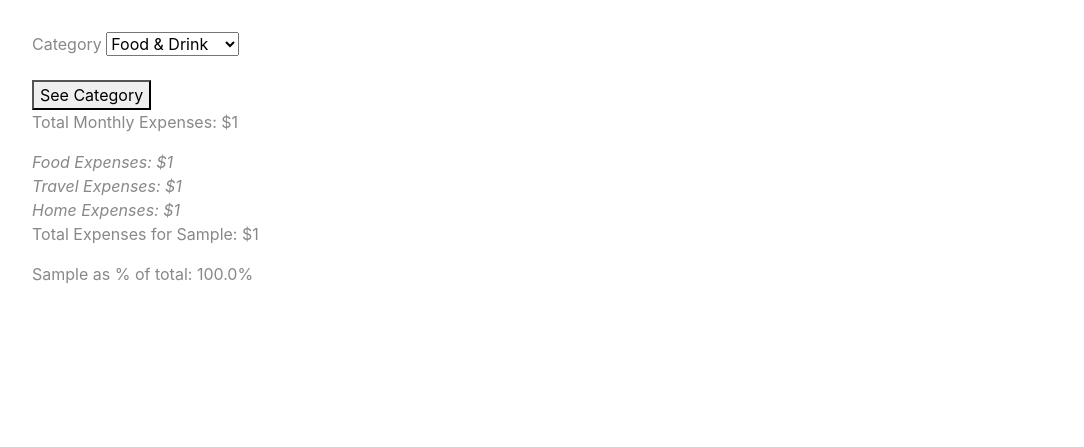
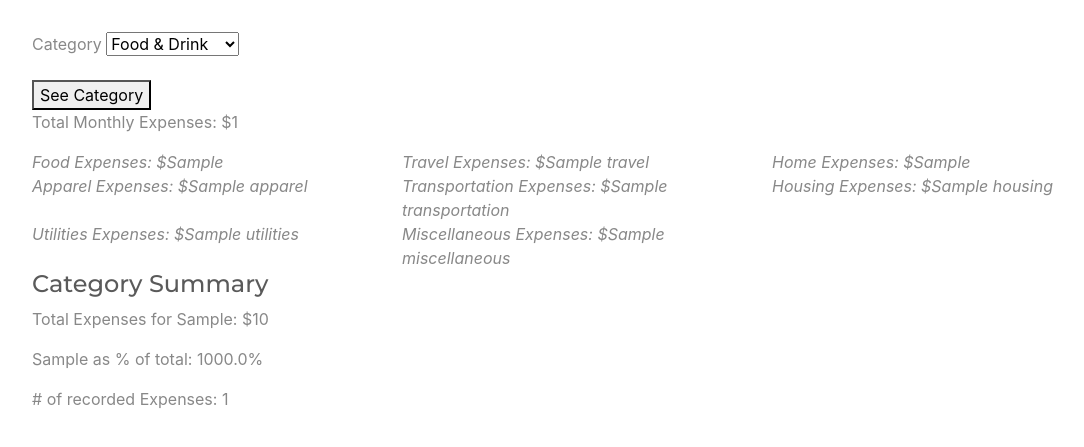
Before and after one commit to davisrao/personal-expense-recorder, a Flask app: template templates/expense_summary.html in a window 1280 px wide. Shown: the part 56-503 px from the top of the page, without its empty margins (68-1152 px from the left). Run offline with Flask 2, Linux system fonts and the light colour scheme; tables that the repository leaves empty hold one stand-in row (values such as "Sample post"); the template is opened without the code that fills it: values that come from a table or form of the project are taken from there, most other values are stand-ins (such as "Sample title", 1, 10 or a date in 2020).

Commit message:
added helper functions to sum expenses for category totals AND to calculate selected category statistics. Also re-worked the queries and data passing so that the category expenses are consolidated and sent to tempalte as a dictionary

```diff
--- a/app.py
+++ b/app.py
@@ -4,6 +4,8 @@ from flask_debugtoolbar import DebugToolbarExtension
 
 from models import connect_db, db, User, Expense
 from forms import CategorySelectionForm, RegisterForm, LoginForm, CSRFOnlyForm, ExpenseForm
+
+from helpers import sum_expenses, calculate_stats_for_category
 
 from sqlalchemy import extract
 
@@ -158,22 +160,16 @@ def expense_summary(username):
         form=CategorySelectionForm()
         todays_month=datetime.now().month
         # get list of all the expenses for a given user
-        expenses_query_data = Expense.query.filter((Expense.owner == username),(extract('month',Expense.time_added) == todays_month)).all()
+        expenses_query_data = db.session.query(Expense.category, db.func.sum(Expense.amount)).filter((extract('month',Expense.time_added) == todays_month)).group_by(Expense.category).all()
 
-        breakpoint()
-        # make expenses a dictionary of each type rather than a sum of the totals in an array.
-        # then we can still handle this the same way but do it by reducing a dictionary rather than a list
-        # here is a stack overflow on how to reduce a dictionary
-        # to get first expense, it would be expenses[0].category:expenses[0].amount
+        # make expenses a dictionary which can be passed to a template
+        expenses = dict(expenses_query_data)
 
-        # boil them down to just their amounts
-        expenses = [e.amount for e in expenses_query_data]
-        # get total
-
-        if expenses == []:
+        if expenses == {}:
             total_expenses = 0
         else:
-            total_expenses = functools.reduce(lambda a, b: a+b, expenses)
+            total_expenses = sum_expenses(expenses)
+
 
         # get the selected category
         selected_category = request.args.get('category')
@@ -182,6 +178,7 @@ def expense_summary(username):
         category_expense_query_data = Expense.query.filter((Expense.owner == username),(Expense.category == selected_category),(extract('month',Expense.time_added) == todays_month)).all()
         category_expenses = [e.amount for e in category_expense_query_data]
 
+        category_stats= calculate_stats_for_category(category_expenses)
         # if that list is empty, set total to 0. Otherwise, get the sum
         if category_expenses == []:
             total_category_expenses=0
@@ -190,7 +187,8 @@ def expense_summary(username):
 
         return render_template("expense_summary.html",
                                 total_expenses=total_expenses,
+                                expenses=expenses,
                                 logout_form=logout_form,
                                 form=form,
                                 selected_category=selected_category,
-                                total_category_expenses=total_category_expenses)
+                                category_stats=category_stats)
--- a/templates/expense_summary.html
+++ b/templates/expense_summary.html
@@ -26,43 +26,64 @@
         ${{total_expenses}}
     </p>
 </div>
+
 <i class="row">
     <i class="col-4">
         Food Expenses:
-        ${{total_expenses}}
+        ${{expenses['Food & Drink']}}
     </i>
-</i>
-<i class="row">
     <i class="col-4">
         Travel Expenses:
-        ${{total_expenses}}
+        ${{expenses['Travel']}}
     </i>
-</i>
-<i class="row">
     <i class="col-4">
         Home Expenses:
-        ${{total_expenses}}
+        ${{expenses['Home Goods']}}
+    </i>
+    <i class="col-4">
+        Apparel Expenses:
+        ${{expenses['Apparel']}}
+    </i>
+    <i class="col-4">
+        Transportation Expenses:
+        ${{expenses['Transportation']}}
+    </i>
+    <i class="col-4">
+        Housing Expenses:
+        ${{expenses['Housing']}}
+    </i>
+    <i class="col-4">
+        Utilities Expenses:
+        ${{expenses['Utilities']}}
+    </i>
+    <i class="col-4">
+        Miscellaneous Expenses:
+        ${{expenses['Miscellaneous']}}
     </i>
 </i>
 
+
 {% if selected_category != None %}
-<div>
-    <p class="">
+<div class="row">
+    <h4 class="col-12">Category Summary</h4>
+    <p class="col-12">
         Total Expenses for {{selected_category}}:
-        ${{total_category_expenses}}
+        ${{category_stats['expense_sum']}}
     </p>
     {% else %}
-    <h4>Category Summary</h4>
-    <p class="">
+    <p class="col-12">
         Select a category above to see details!
     </p>
     {% endif %}
-    {% if total_category_expenses != 0 %}
-    <p class="">
+    {% if category_stats['expense_sum'] != 0 %}
+    <p class="col-12">
         {{selected_category}} as % of total:
-        {{ (total_category_expenses / total_expenses) * 100 }}%
+        {{ ((category_stats['expense_sum'] / total_expenses) * 100)|round(1) }}%
     </p>
-
+    <p class="col-12">
+        # of recorded Expenses:
+        {{ category_stats['expense_count']}}
+    </p>
     {% endif %}
 </div>
 </div>
```
Also changed, not shown: helpers.py (added, +19 -0 lines).
